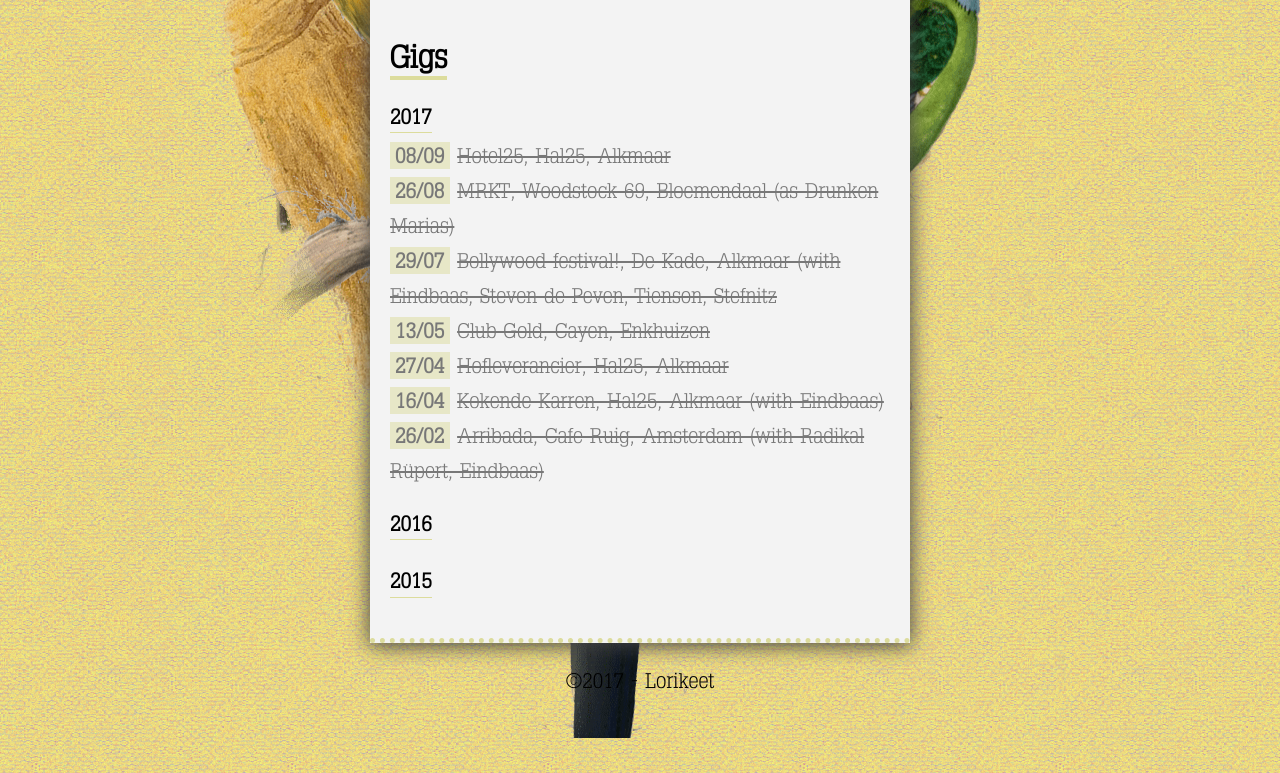
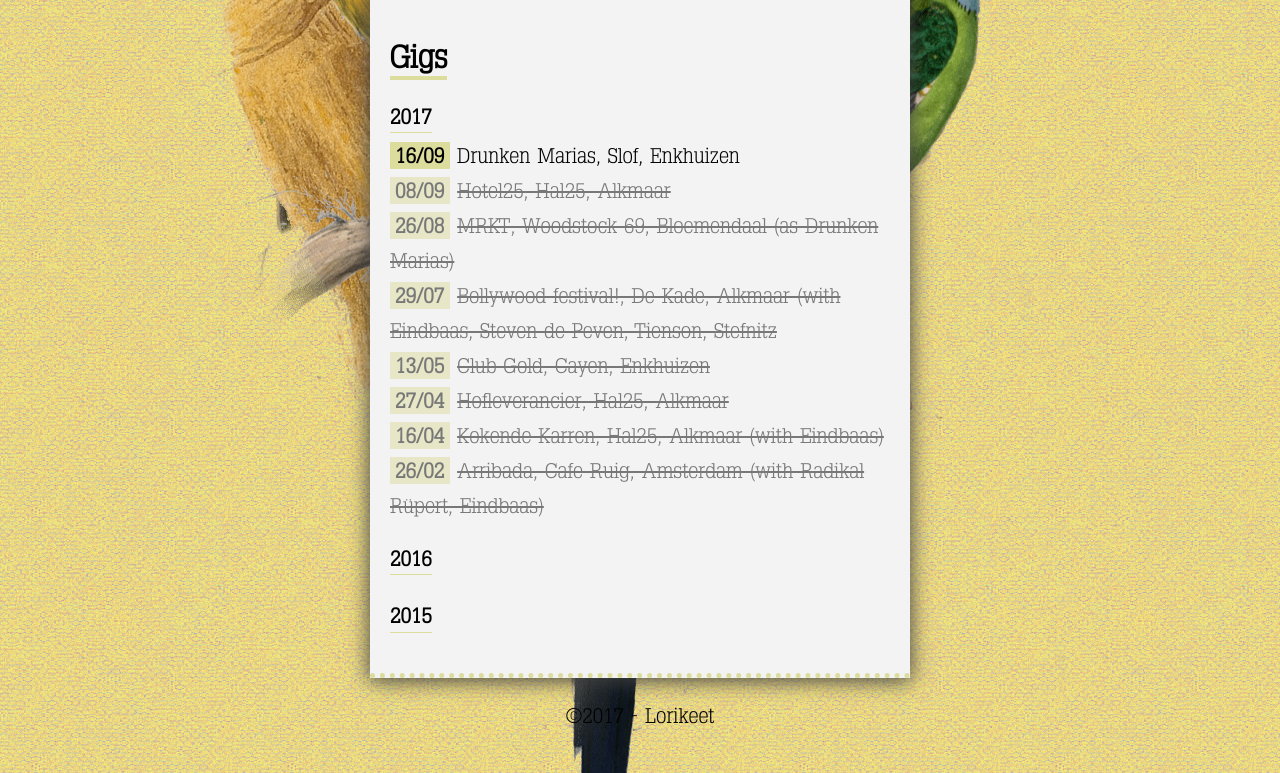
Before and after one commit to grdw/lorikeet, a Jekyll site: the page built from index.html, in a window 1280 px wide and 900 px high, scrolled down 574 px, cut to the strip 127-900 px from the top of the window. Built offline with Jekyll 4.4.1, drawn with Linux system fonts in a browser that asks for light colours.

Commit message:
Adding ig link + event

```diff
--- a/_data/events.yaml
+++ b/_data/events.yaml
@@ -1,4 +1,6 @@
 2017:
+  - date: "2017-09-16"
+    event: "Drunken Marias, Slof, Enkhuizen"
   - date: "2017-09-08"
     event: "Hotel25, Hal25, Alkmaar"
   - date: "2017-08-26"
--- a/about/index.html
+++ b/about/index.html
@@ -30,6 +30,7 @@
       <li><a href='mailto:bird@lorikeet.nl'>send me a message</a></li>
       <li><a href='https://www.mixcloud.com/' target='_blank'>mixcloud</a></li>
       <li><a href='https://www.discogs.com/user/LorikeetRecords' target='_blank'>discogs</a></li>
+      <li><a href='https://www.instagram.com/lorikeetrecords/' target='_blank'>instagram</a></li>
     </ul>
   </p>
 </div>
```
